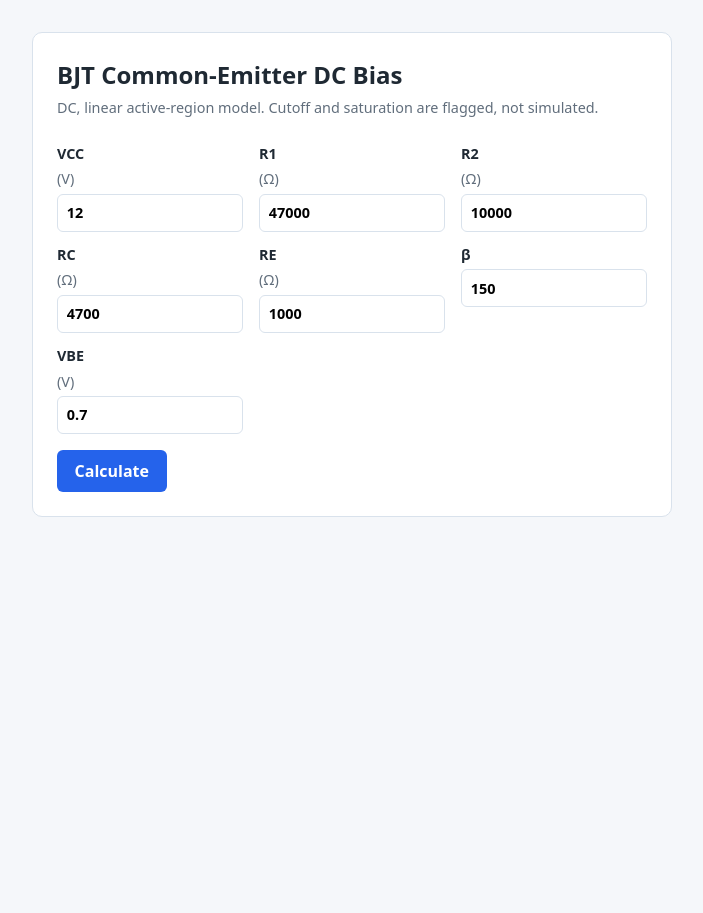
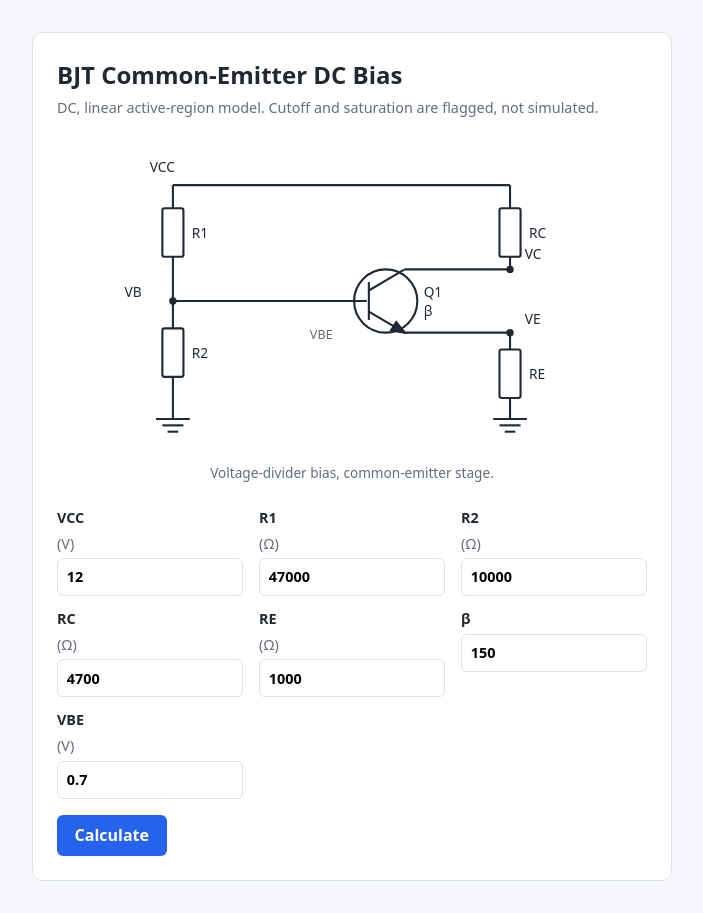
Before and after one commit to WITCHAYUT007/git-lab, a Flask app: page / in a window 1280 px wide. Shown: the whole page, without its empty margins (288-991 px from the left). Before the commit the page ends 517 px from the top, so only its background shows below. Run offline with Flask 3, Linux system fonts and the light colour scheme.

Commit message:
feat: add circuit schematic to page

```diff
--- a/static/style.css
+++ b/static/style.css
@@ -43,6 +43,55 @@ h2 {
   margin: 0 0 1.5rem;
   color: var(--muted);
   font-size: 0.9rem;
+}
+
+.schematic {
+  margin: 0 0 1.5rem;
+}
+
+.schematic svg {
+  display: block;
+  width: 100%;
+  height: auto;
+}
+
+.schematic line,
+.schematic rect,
+.schematic circle,
+.schematic polygon {
+  stroke: var(--ink);
+  stroke-width: 2;
+  fill: none;
+}
+
+.schematic rect.box {
+  fill: #ffffff;
+}
+
+.schematic circle.dot {
+  fill: var(--ink);
+  stroke: none;
+}
+
+.schematic polygon.arrow {
+  fill: var(--ink);
+}
+
+.schematic text {
+  fill: var(--ink);
+  font: 13px/1 system-ui, -apple-system, "Segoe UI", sans-serif;
+}
+
+.schematic text.sub {
+  fill: var(--muted);
+  font-size: 12px;
+}
+
+.schematic figcaption {
+  margin-top: 0.25rem;
+  color: var(--muted);
+  font-size: 0.85rem;
+  text-align: center;
 }
 
 .fields {
--- a/templates/index.html
+++ b/templates/index.html
@@ -8,6 +8,61 @@
     not simulated.
   </p>
 </header>
+
+<figure class="schematic">
+  <svg viewBox="0 0 560 300" role="img" aria-labelledby="schematic-title">
+    <title id="schematic-title">Common-emitter voltage-divider bias circuit</title>
+
+    <text x="88" y="28" class="lbl">VCC</text>
+    <line x1="110" y1="40" x2="430" y2="40"/>
+    <line x1="110" y1="40" x2="110" y2="62"/>
+    <line x1="430" y1="40" x2="430" y2="62"/>
+
+    <rect x="100" y="62" width="20" height="46" rx="2" class="box"/>
+    <line x1="110" y1="108" x2="110" y2="150"/>
+    <text x="128" y="90" class="lbl">R1</text>
+
+    <line x1="110" y1="150" x2="110" y2="176"/>
+    <rect x="100" y="176" width="20" height="46" rx="2" class="box"/>
+    <line x1="110" y1="222" x2="110" y2="262"/>
+    <text x="128" y="204" class="lbl">R2</text>
+    <line x1="94" y1="262" x2="126" y2="262"/>
+    <line x1="100" y1="268" x2="120" y2="268"/>
+    <line x1="105" y1="274" x2="115" y2="274"/>
+
+    <circle cx="110" cy="150" r="3.5" class="dot"/>
+    <line x1="110" y1="150" x2="294" y2="150"/>
+    <text x="64" y="146" class="lbl">VB</text>
+
+    <circle cx="312" cy="150" r="30" class="device"/>
+    <line x1="296" y1="132" x2="296" y2="168"/>
+    <line x1="296" y1="140" x2="330" y2="120"/>
+    <line x1="296" y1="160" x2="330" y2="180"/>
+    <polygon points="330,180 317,178 322,170" class="arrow"/>
+    <text x="348" y="146" class="lbl">Q1</text>
+    <text x="348" y="164" class="lbl">β</text>
+    <text x="240" y="186" class="sub">VBE</text>
+
+    <line x1="330" y1="120" x2="430" y2="120"/>
+    <circle cx="430" cy="120" r="3.5" class="dot"/>
+    <line x1="430" y1="108" x2="430" y2="120"/>
+    <rect x="420" y="62" width="20" height="46" rx="2" class="box"/>
+    <text x="448" y="90" class="lbl">RC</text>
+    <text x="444" y="110" class="lbl">VC</text>
+
+    <line x1="330" y1="180" x2="430" y2="180"/>
+    <circle cx="430" cy="180" r="3.5" class="dot"/>
+    <line x1="430" y1="180" x2="430" y2="196"/>
+    <rect x="420" y="196" width="20" height="46" rx="2" class="box"/>
+    <line x1="430" y1="242" x2="430" y2="262"/>
+    <text x="448" y="224" class="lbl">RE</text>
+    <text x="444" y="172" class="lbl">VE</text>
+    <line x1="414" y1="262" x2="446" y2="262"/>
+    <line x1="420" y1="268" x2="440" y2="268"/>
+    <line x1="425" y1="274" x2="435" y2="274"/>
+  </svg>
+  <figcaption>Voltage-divider bias, common-emitter stage.</figcaption>
+</figure>
 
 <form method="post" action="/">
   <div class="fields">
```
Also changed, not shown: tests/test_app.py (+7 -0 lines).
